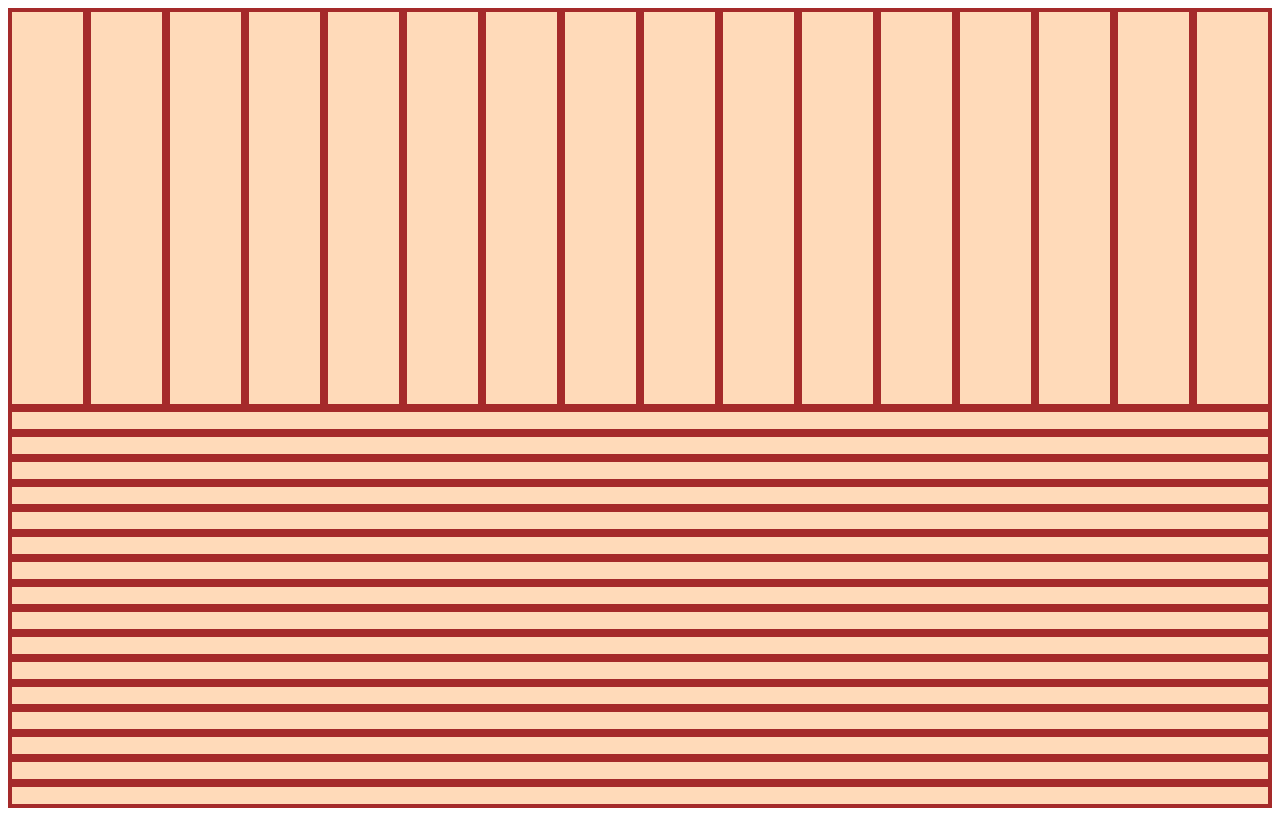
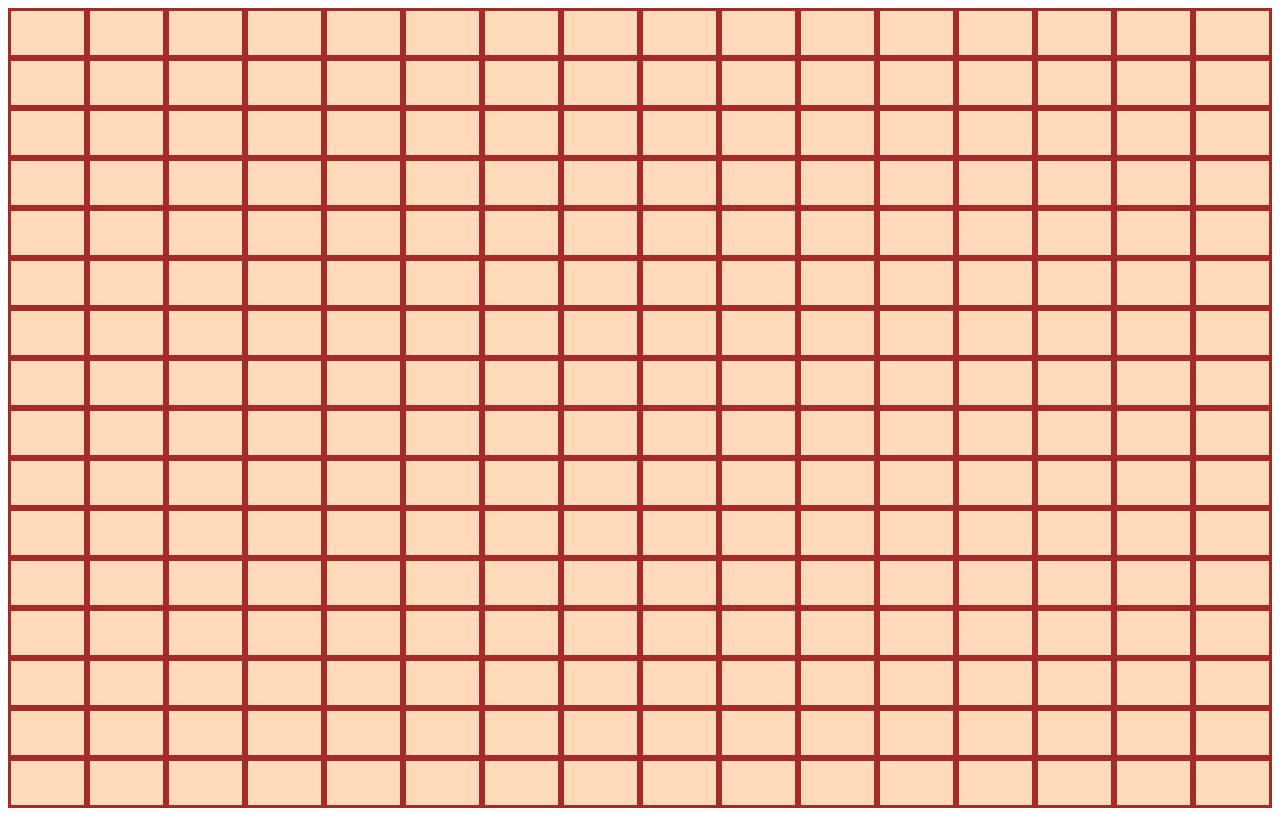
Before and after one commit to travisduplessis901/Etch-a-sketch, a plain HTML site: page index.html in a window 1280 px wide. Drawn offline with Linux system fonts and the light colour scheme.

Commit message:
grid completed

```diff
--- a/javascript.js
+++ b/javascript.js
@@ -1,19 +1,16 @@
 const container = document.querySelector("#container");
-const rows = document.createElement("div");
-const columns = document.createElement("div");
-
-rows.classList.add("rowContainer");
-columns.classList.add("columnsContainer");
-
-container.appendChild(rows);
-container.appendChild(columns);
 
 for (i = 0; i < 16; i++){
-    const divRow = document.createElement("div");
-    divRow.classList.add("rows");
-    rows.appendChild(divRow);
 
-    const divColumns = document.createElement("div");
-    divColumns.classList.add("columns");
-    columns.appendChild(divColumns);
-}
+        const grid = document.createElement("div");
+        grid.classList.add("grid");
+        container.appendChild(grid);
+
+        for (j = 0; j < 16; j++){
+            const row = document.createElement("div");
+            row.classList.add("row");
+            grid.appendChild(row);
+        }
+
+
+    }
--- a/styles.css
+++ b/styles.css
@@ -1,31 +1,21 @@
-
-body{
+#container{
     height: 100vh;
+    display: flex;
 }
 
-#container{
+.grid{
     display: flex;
-    height: 100vh;
+    flex: 1;
     flex-direction: column;
-
 }
 
-.rowContainer,
-.columnsContainer{
-    display: flex;
-    flex: 1;
-
+.row{
+    background-color: peachpuff;
+    border: 3px solid brown;
+    height: 6.25%;
+    width: auto;
 }
 
-.rows,
-.columns{
-    display: flex;
-    flex: 1;
-    background-color: peachpuff;
-    border: 4px solid brown;
+.row:hover{
+    background-color: white;
 }
-
-
-.columnsContainer{
-    flex-direction: column;
-}
```
